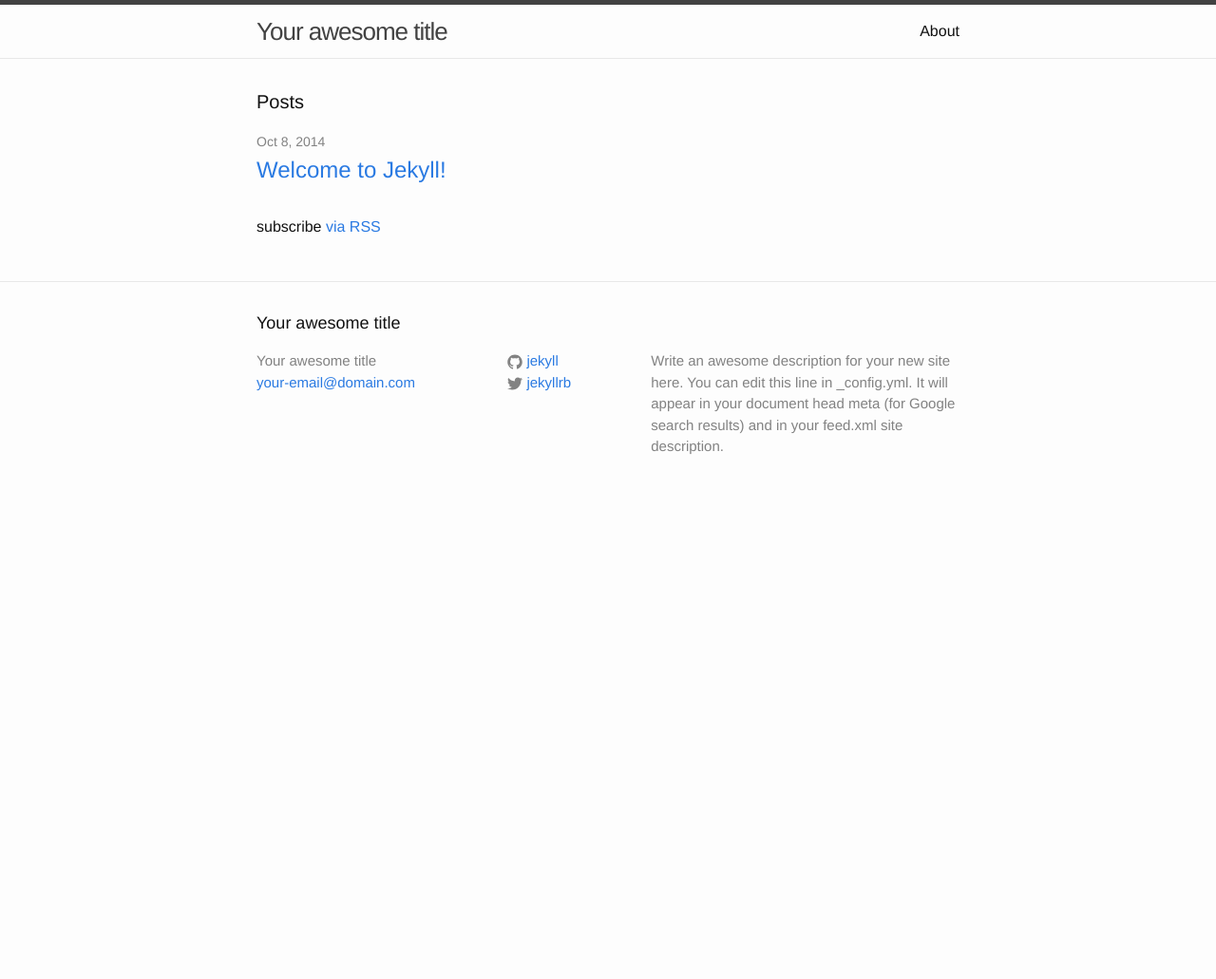
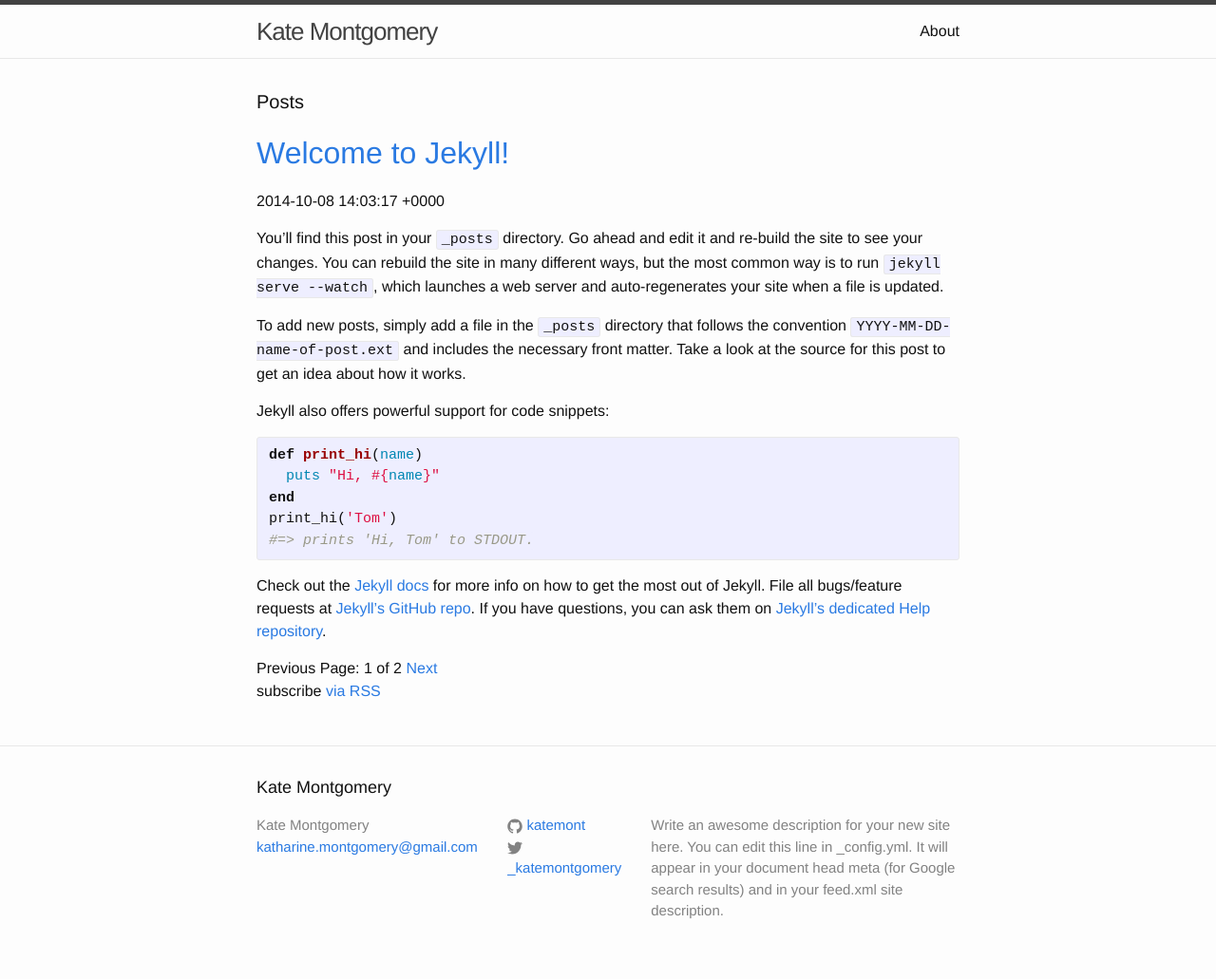
Before and after one commit to katemont/katemont.github.io, a Jekyll site: the page built from index.html, in a window 1280 px wide. Shown: the whole page at 95% size. Built offline with Jekyll 4.4.1, drawn with Linux system fonts in a browser that asks for light colours; the list of posts is cut into pages by our own code; before the commit the page ends 900 px from its top, so only the background shows below that.

Commit message:
adds lesson updates

```diff
--- a/_config.yml
+++ b/_config.yml
@@ -1,14 +1,18 @@
 # Site settings
-title: Your awesome title
-email: your-email@domain.com
+title: Kate Montgomery
+email: katharine.montgomery@gmail.com
 description: > # this means to ignore newlines until "baseurl:"
   Write an awesome description for your new site here. You can edit this
   line in _config.yml. It will appear in your document head meta (for
   Google search results) and in your feed.xml site description.
 baseurl: "" # the subpath of your site, e.g. /blog/
 url: "http://yourdomain.com" # the base hostname & protocol for your site
-twitter_username: jekyllrb
-github_username:  jekyll
+twitter_username: _katemontgomery
+github_username:  katemont
 
 # Build settings
 markdown: kramdown
+
+exclude: ['README.md']
+
+paginate: 1
--- a/index.html
+++ b/index.html
@@ -6,17 +6,31 @@ layout: default
 
   <h1 class="page-heading">Posts</h1>
 
-  <ul class="post-list">
-    {% for post in site.posts %}
-      <li>
-        <span class="post-meta">{{ post.date | date: "%b %-d, %Y" }}</span>
+  <!-- This loops through the paginated posts -->
+  {% for post in paginator.posts %}
+    <h1><a href="{{ post.url }}">{{ post.title }}</a></h1>
+    <p class="author">
+      <span class="date">{{ post.date }}</span>
+    </p>
+    <div class="content">
+      {{ post.content }}
+    </div>
+  {% endfor %}
 
-        <h2>
-          <a class="post-link" href="{{ post.url | prepend: site.baseurl }}">{{ post.title }}</a>
-        </h2>
-      </li>
-    {% endfor %}
-  </ul>
+  <!-- Pagination links -->
+  <div class="pagination">
+    {% if paginator.previous_page %}
+      <a href="/page{{ paginator.previous_page }}" class="previous">Previous</a>
+    {% else %}
+      <span class="previous">Previous</span>
+    {% endif %}
+    <span class="page_number ">Page: {{ paginator.page }} of {{ paginator.total_pages }}</span>
+    {% if paginator.next_page %}
+      <a href="/page{{ paginator.next_page }}" class="next">Next</a>
+    {% else %}
+      <span class="next ">Next</span>
+    {% endif %}
+  </div>
 
   <p class="rss-subscribe">subscribe <a href="{{ "/feed.xml" | prepend: site.baseurl }}">via RSS</a></p>
 
```
Also changed, not shown: _posts/2014-10-07-welcome-to-jekyll.markdown (added, +25 -0 lines).
